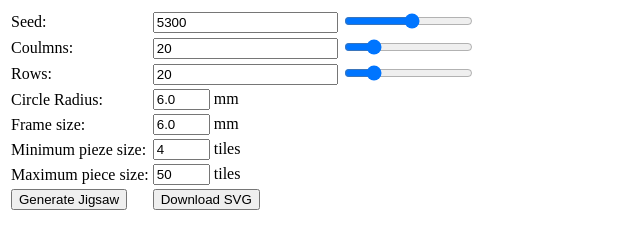
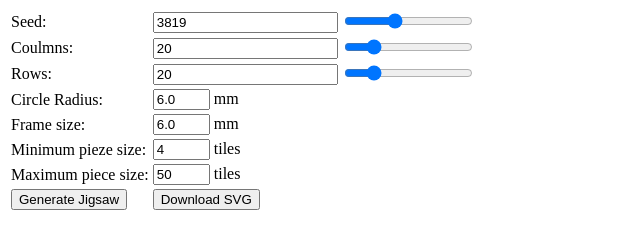
Before and after one commit to proceduraljigsaw/Fractalpuzzlejs, a plain HTML site: page index.html in a window 1280 px wide. Shown: the full height of the page, 0-640 px from the left. Drawn offline with Linux system fonts and the light colour scheme.

Commit message:
Fixed hardcoded seed

```diff
--- a/index.html
+++ b/index.html
@@ -531,8 +531,8 @@
    </script>
 </head>
 
-<body onload="$('seed').value = 5300; updateseed();"></body>
-<!-- <body onload="$('seed').value = Math.random() * 10000; updateseed();"> -->
+
+<body onload="$('seed').value = Math.random() * 10000; updateseed();">
 <table>
    <tr>
       <td>Seed:</td>
```
